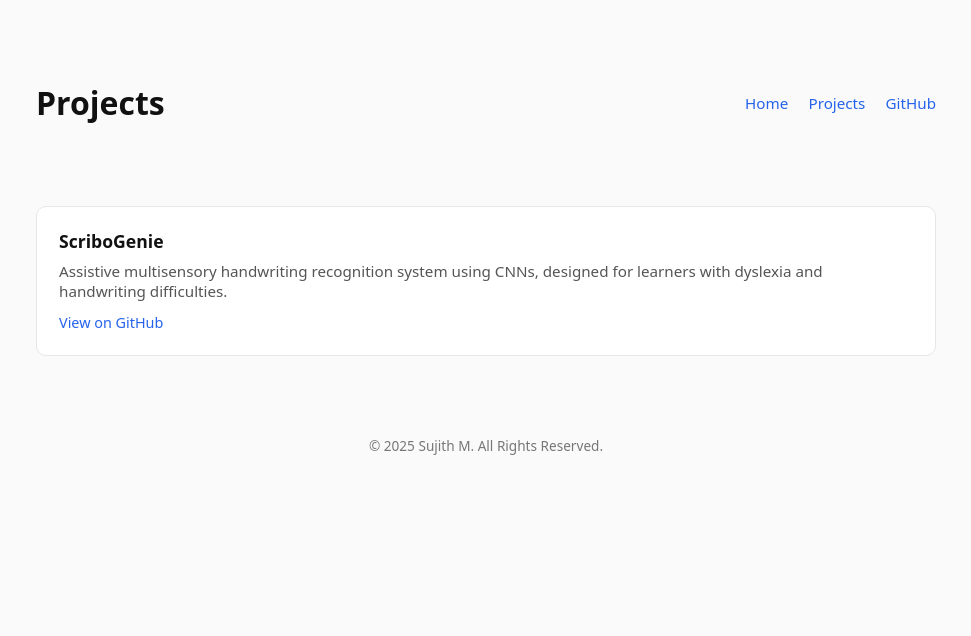
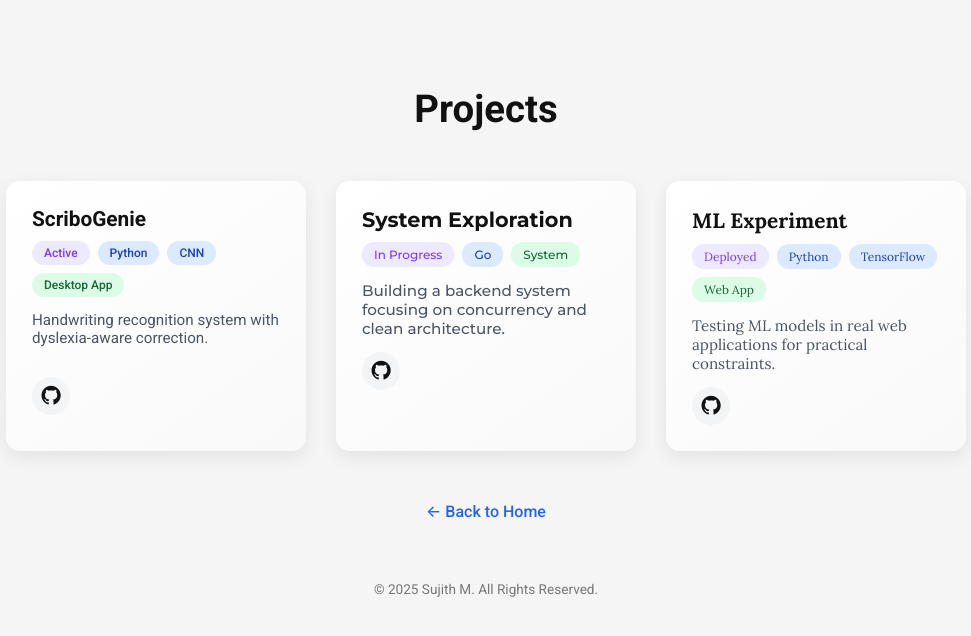
Before and after one commit to sujith0613/sujith0613.github.io, a plain HTML site: page projects.html in a window 1280 px wide. Shown: the whole page, without its empty margins (154-1125 px from the left). Drawn offline with nearby package versions, Linux system fonts and the light colour scheme.

Commit message:
Update projects.html

```diff
--- a/projects.html
+++ b/projects.html
@@ -2,105 +2,192 @@
 <html lang="en">
 <head>
 <meta charset="UTF-8">
+<meta name="viewport" content="width=device-width, initial-scale=1">
 <title>Sujith M — Projects</title>
-  <meta name="viewport" content="width=device-width, initial-scale=1">
-
+<link href="https://cdn.jsdelivr.net/npm/bootstrap-icons@1.10.5/font/bootstrap-icons.css" rel="stylesheet">
+<link href="https://fonts.googleapis.com/css2?family=Roboto:wght@400;500;700&family=Montserrat:wght@500;700&family=Lora:wght@400;700&family=Courier+Prime:wght@400;700&display=swap" rel="stylesheet">
 <style>
   body {
-      font-family: system-ui, -apple-system, BlinkMacSystemFont, sans-serif;
-      background: #fafafa;
+    font-family: 'Roboto', system-ui, -apple-system, BlinkMacSystemFont, sans-serif;
+    margin: 0;
+    background: #f5f5f5;
     color: #111;
-      margin: 0;
   }
 
   .container {
-      max-width: 900px;
-      margin: auto;
+    max-width: 960px;
+    margin: 0 auto;
     padding: 60px 20px;
   }
 
-    header {
-      display: flex;
-      justify-content: space-between;
-      align-items: center;
-      margin-bottom: 60px;
+  h1 {
+    text-align: center;
+    font-size: 2.4rem;
+    margin-bottom: 50px;
   }
 
-    header h1 {
-      font-size: 2rem;
-      font-weight: 600;
+  .projects-grid {
+    display: grid;
+    grid-template-columns: repeat(auto-fit, minmax(280px, 1fr));
+    gap: 30px;
   }
 
-    nav a {
-      margin-left: 16px;
+  .project-card {
+    background: linear-gradient(145deg, #ffffff, #f9f9f9);
+    border-radius: 14px;
+    padding: 26px;
+    box-shadow: 0 6px 18px rgba(0,0,0,0.08);
+    transition: transform 0.3s ease, box-shadow 0.3s ease;
+  }
+
+  .project-card:hover {
+    transform: translateY(-6px);
+    box-shadow: 0 12px 28px rgba(0,0,0,0.12);
+  }
+
+  .project-title {
+    font-weight: 700;
+    font-size: 1.3rem;
+    margin-bottom: 10px;
+  }
+
+  .project-desc {
+    font-size: 0.95rem;
+    color: #4b5563;
+    margin-bottom: 14px;
+    min-height: 52px;
+  }
+
+  .tags {
+    display: flex;
+    flex-wrap: wrap;
+    gap: 8px;
+    margin-bottom: 14px;
+  }
+
+  .tag {
+    font-size: 0.75rem;
+    padding: 5px 12px;
+    border-radius: 12px;
+    font-weight: 500;
+  }
+
+  .tag.status { background: #ede9fe; color: #7c3aed; }
+  .tag.tech { background: #dbeafe; color: #1e40af; }
+  .tag.category { background: #dcfce7; color: #166534; }
+
+  .project-links {
+    display: flex;
+    gap: 12px;
+  }
+
+  .project-links a {
+    display: flex;
+    align-items: center;
+    justify-content: center;
+    width: 38px;
+    height: 38px;
+    border-radius: 50%;
+    background: #f3f4f6;
+    color: #111;
+    text-decoration: none;
+    font-size: 1.2rem;
+    transition: background 0.3s ease, transform 0.3s ease;
+  }
+
+  .project-links a:hover {
+    background: #e5e7eb;
+    transform: translateY(-3px);
+  }
+
+  .back-home {
+    display: block;
+    text-align: center;
+    margin-top: 50px;
     text-decoration: none;
     color: #2563eb;
-      font-size: 0.95rem;
+    font-weight: 500;
+    font-size: 1rem;
   }
 
-    .project {
-      background: white;
-      border: 1px solid #e5e7eb;
-      border-radius: 10px;
-      padding: 22px;
-      margin-bottom: 24px;
-    }
-
-    .project h3 {
-      margin: 0 0 8px;
-      font-size: 1.1rem;
-    }
-
-    .project p {
-      margin: 0 0 10px;
-      color: #555;
-      font-size: 0.95rem;
-    }
-
-    .project a {
-      color: #2563eb;
-      text-decoration: none;
-      font-size: 0.9rem;
+  .back-home:hover {
+    text-decoration: underline;
   }
 
   footer {
-      margin-top: 80px;
+    margin-top: 60px;
     text-align: center;
+    font-size: 0.85rem;
     color: #777;
-      font-size: 0.85rem;
   }
+
+  .font-roboto { font-family: 'Roboto', sans-serif; }
+  .font-montserrat { font-family: 'Montserrat', sans-serif; }
+  .font-lora { font-family: 'Lora', serif; }
+  .font-courier { font-family: 'Courier Prime', monospace; }
 </style>
 </head>
 <body>
 
 <div class="container">
+  <h1>Projects</h1>
 
-  <header>
-    <h1>Projects</h1>
-    <nav>
-      <a href="index.html">Home</a>
-      <a href="projects.html">Projects</a>
-      <a href="https://github.com/sujith0613" target="_blank">GitHub</a>
-    </nav>
-  </header>
+  <div class="projects-grid">
 
-  <div class="project">
-    <h3>ScriboGenie</h3>
-    <p>
-      Assistive multisensory handwriting recognition system using CNNs,
-      designed for learners with dyslexia and handwriting difficulties.
-    </p>
-    <a href="https://github.com/sujith0613/ScriboGenie" target="_blank">
-      View on GitHub
-    </a>
+    <div class="project-card font-roboto">
+      <div class="project-title">ScriboGenie</div>
+      <div class="tags">
+        <div class="tag status">Active</div>
+        <div class="tag tech">Python</div>
+        <div class="tag tech">CNN</div>
+        <div class="tag category">Desktop App</div>
+      </div>
+      <div class="project-desc">
+        Handwriting recognition system with dyslexia-aware correction.
+      </div>
+      <div class="project-links">
+        <a href="https://github.com/sujith0613/ScriboGenie" target="_blank" title="GitHub"><i class="bi bi-github"></i></a>
+      </div>
     </div>
 
-  <!-- Copy this block to add more projects -->
+    <div class="project-card font-montserrat">
+      <div class="project-title">System Exploration</div>
+      <div class="tags">
+        <div class="tag status">In Progress</div>
+        <div class="tag tech">Go</div>
+        <div class="tag category">System</div>
+      </div>
+      <div class="project-desc">
+        Building a backend system focusing on concurrency and clean architecture.
+      </div>
+      <div class="project-links">
+        <a href="#" target="_blank" title="GitHub"><i class="bi bi-github"></i></a>
+      </div>
+    </div>
+
+    <div class="project-card font-lora">
+      <div class="project-title">ML Experiment</div>
+      <div class="tags">
+        <div class="tag status">Deployed</div>
+        <div class="tag tech">Python</div>
+        <div class="tag tech">TensorFlow</div>
+        <div class="tag category">Web App</div>
+      </div>
+      <div class="project-desc">
+        Testing ML models in real web applications for practical constraints.
+      </div>
+      <div class="project-links">
+        <a href="#" target="_blank" title="GitHub"><i class="bi bi-github"></i></a>
+      </div>
+    </div>
+
+  </div>
+
+  <a class="back-home" href="index.html">← Back to Home</a>
 
   <footer>
     © 2025 Sujith M. All Rights Reserved.
   </footer>
-
 </div>
 
 </body>
```
Lines whose indentation alone changed are shown as unchanged.
